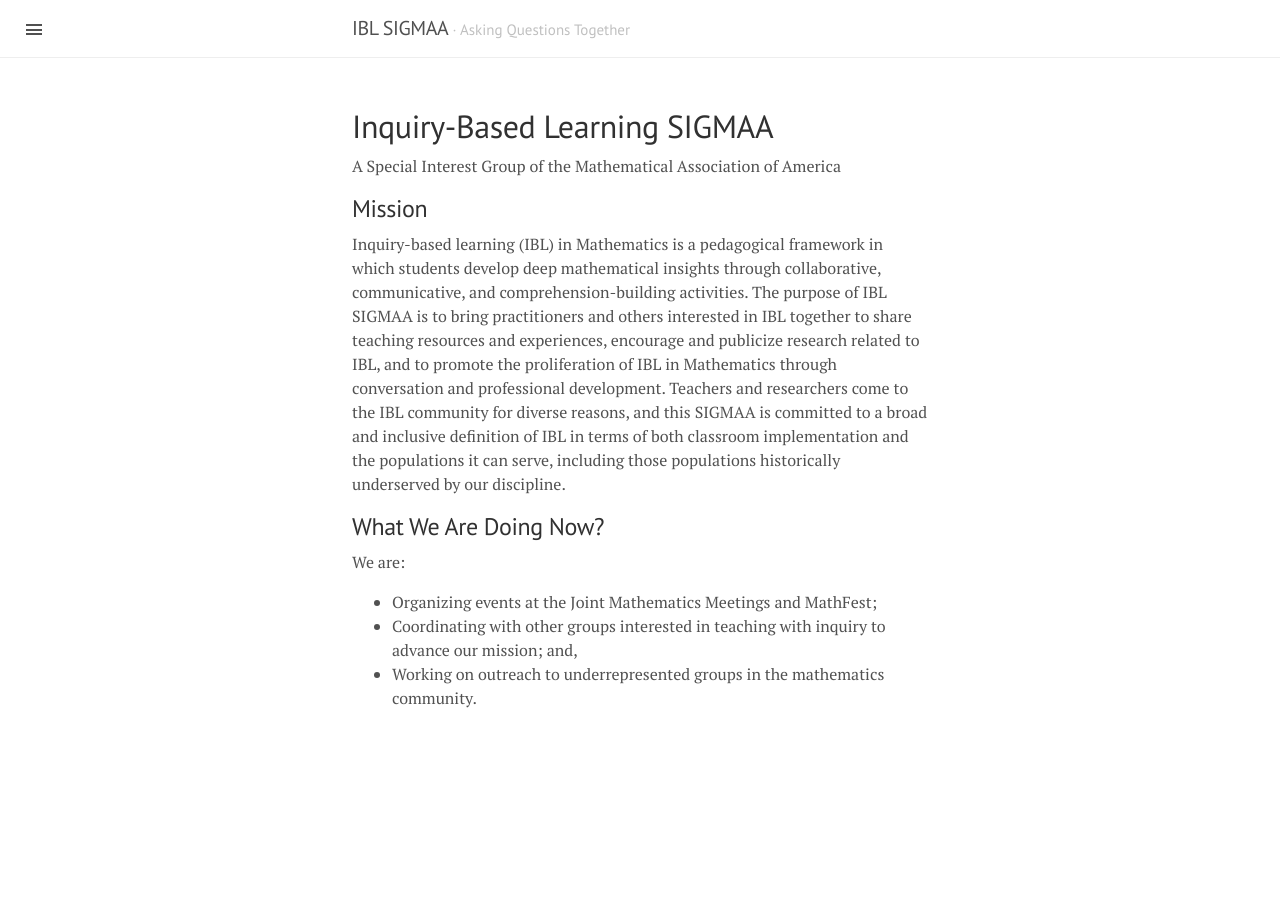
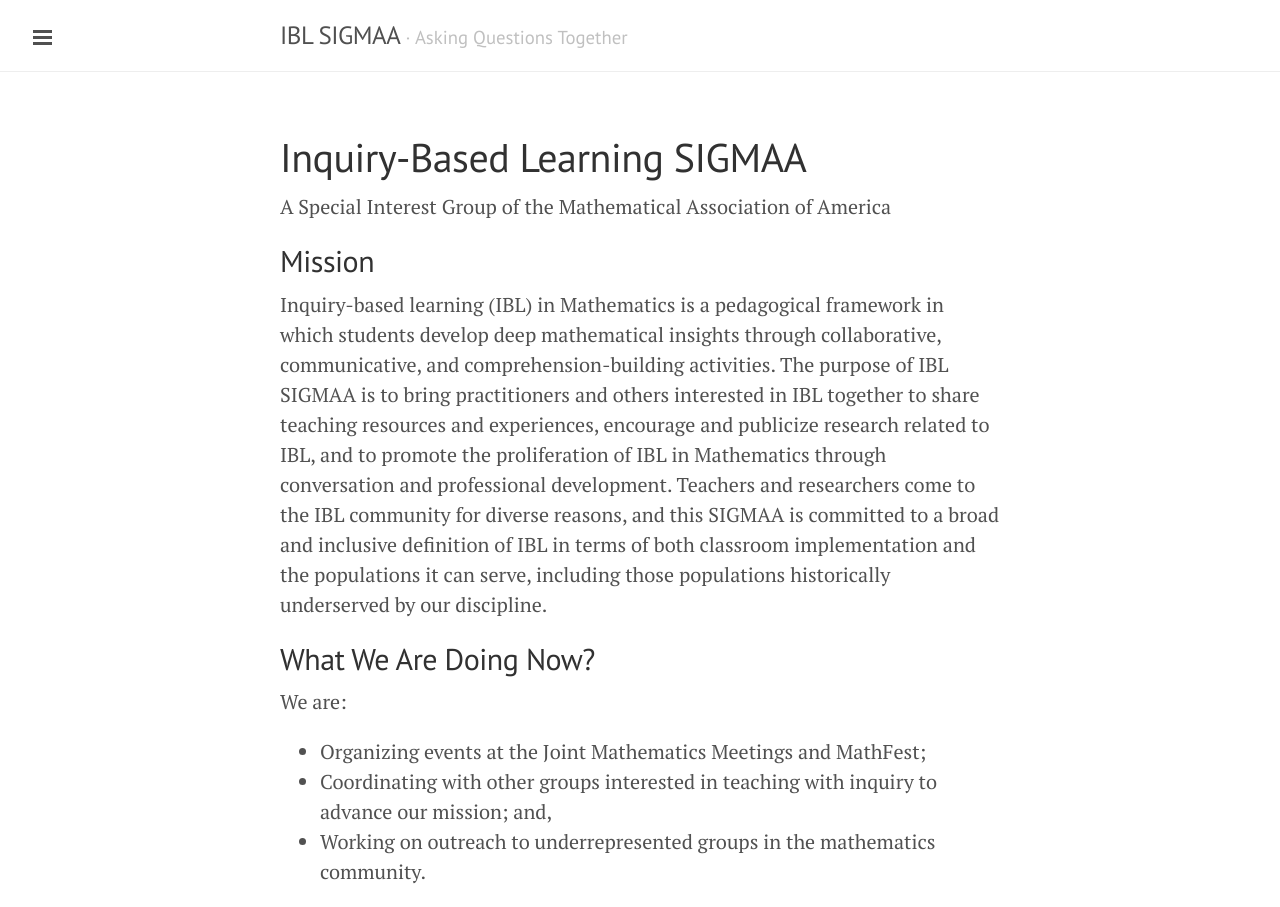
Before and after one commit to theronhitchman/iblsigmaa, a Jekyll site: the page built from index.md, in a window 1280 px wide. Built offline with Jekyll 4.4.1, drawn with Linux system fonts in a browser that asks for light colours; our own code applies the rules of GitHub Pages for plain Markdown files.

Commit message:
correct default layout commenting; revert poole.css to original

```diff
--- a/_layouts/default.html
+++ b/_layouts/default.html
@@ -3,7 +3,7 @@
 
   {% include head.html %}
 
-  <body>  <!--class="theme-base-0d">
+  <body>  <!--class="theme-base-0d"-->
 
     {% include sidebar.html %}
 
--- a/public/css/poole.css
+++ b/public/css/poole.css
@@ -52,11 +52,11 @@
   font-size: 16px;
   line-height: 1.5;
 }
-/*@media (min-width: 38rem) {
+@media (min-width: 38rem) {
   html {
     font-size: 20px;
   }
-}*/
+}
 
 body {
   color: #515151;
```
